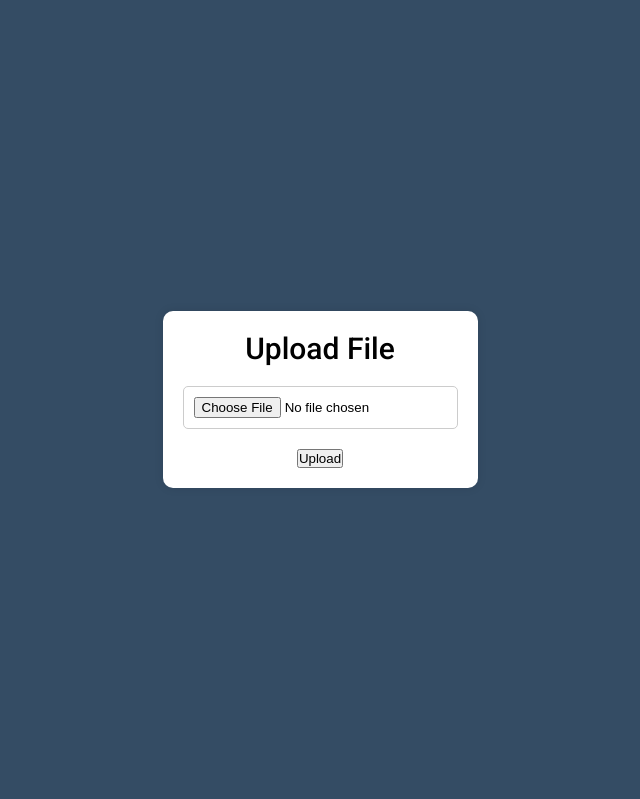
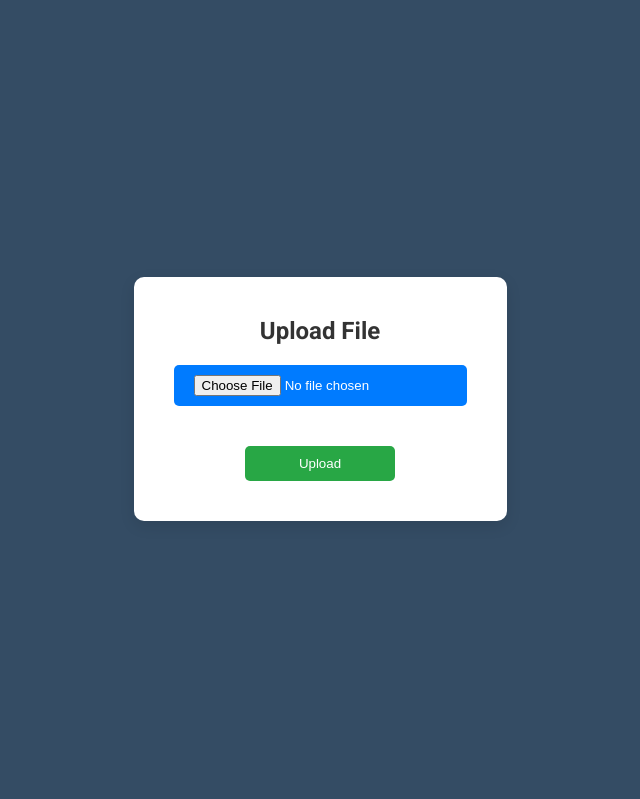
Before and after one commit to santoshvandari/FileSharing, a Django app: page /home/ in a window 1280 px wide. Shown: the part 59-858 px from the top of the page, without its empty margins (320-960 px from the left). Run offline with Django 5.2, Linux system fonts and the light colour scheme.

Commit message:
Home Page Created and CSS Changes:

```diff
--- a/main/views.py
+++ b/main/views.py
@@ -13,9 +13,23 @@ def home(request):
         fileno=fileid()
         print(slug,fileno)
         print(filename)
-
-        SharedFiles.objects.create(file=file,filename=filename,slug=slug,fileid=fileno)
-        # return render(request,'index.html',{'slug':slug})
+        try:
+            SharedFiles.objects.create(file=file,filename=filename,slug=slug,fileid=fileno)
+            successdata={
+                'status':'success',
+                'slug':slug,
+                'fileid':fileno
+            }
+            print(successdata)
+            return render(request,'index.html',successdata)
+        except Exception as ex:
+            print(ex)
+            successdata={
+                'status':'error',
+                'message':'Something went wrong.'
+            }
+            print(successdata)
+            return render(request,'index.html',successdata)
     return render(request,'index.html')
 
 
--- a/static/css/index.css
+++ b/static/css/index.css
@@ -43,42 +43,114 @@ nav ul li a:hover{
 /* Main Section Start Here */
 main{
     display: flex;
+    align-items: center;
+    justify-content: center;
+    height: 100vh;
+    flex-direction: column;
+    gap: 50px;
+}
+/* Upload Section Start Here  */
+#fileupload {
+    background: #fff;
+    padding: 40px;
+    border-radius: 10px;
+    box-shadow: 0 5px 15px rgba(0, 0, 0, 0.1);
+    text-align: center;
+
+}
+#fileupload h2 {
+    margin-bottom: 20px;
+    font-size: 24px;
+    color: #333;
+}
+#fileupload form{
+    display: flex;
+    flex-direction: column;
+    align-items: center;
+}
+#fileupload input[type="file"]{
+    background-color: #007bff;
+    color: #fff;
+    padding: 10px 20px;
+    border-radius: 5px;
+    cursor: pointer;
+    transition: background-color 0.3s ease;
+    margin-bottom: 20px;
+    overflow: hidden;
+}
+#fileupload button[type="submit"] {
+    background-color: #28a745;
+    color: #fff;
+    padding: 10px 20px;
+    border: none;
+    border-radius: 5px;
+    cursor: pointer;
+    transition: background-color 0.3s ease;
+    margin-top: 20px;
+    width: 150px;
+}
+#fileupload button[type="submit"]:hover {
+    background-color: #218838;
+}
+/* Upload Section Ends Here  */
+/* Success Message Start Here */
+section#successMessage{
+    background: #28a745;
+    color: #fff;
+    padding: 20px;
+    border-radius: 10px;
+    box-shadow: 0 5px 15px rgba(0, 0, 0, 0.1);
+    text-align: center;
+    width: 100%;
+    max-width: 400px;
+}
+div.status p{
+    font-size: 16px;
+    font-weight: 500;
+
+}
+div.message p{
+    font-size: 20px;
+    font-weight: 500;
+    margin-top: 10px;
+    margin-bottom: 5;
+}
+
+div.url{
+    background:#344C64;
+    padding: 20px;
+    display: flex;
     justify-content: center;
     align-items: center;
-    height: 100vh;
+    flex-direction: column;
+    border-radius: 10px;
 }
-/* Upload Section Start Here  */
-section#fileupload{
-    display: flex;
-    flex-direction: column;
-    justify-content: center;
-    align-items: center;
-    padding: 20px;
-    background-color: #fff;
-    border-radius: 10px;
-    box-shadow: 0 0 10px rgba(0,0,0,0.1);
+
+/* create the button for it  */
+div.url span{
+    font-size: 20px;
+    font-weight: 500;
+    background: #007bff;
+    padding: 5px 8px;
+    margin-top: 10px;
+    border-radius: 5px;
+    cursor: pointer;
 }
-section#fileupload h2{
-    margin-bottom: 20px;
-    font-size: 30px;
-    font-weight: 500;
-}
-section#fileupload form{
-    display: flex;
-    flex-direction: column;
-    justify-content: center;
-    align-items: center;
-}
-form input[type="file"]{
-    margin-bottom: 20px;
-    padding: 10px;
-    width: 100%;
-    border: 1px solid #ccc;
-    border-radius: 5px;
-    outline: none;
+div.url span:hover{
+    background: #0056b3;
 }
 
 
+
+
+/* div.message p url{
+    color: #fff;
+    text-decoration: none;
+    font-size: 20px;
+    font-weight: 500;
+    transition: color 0.3s;
+} */
+/* Success Message Start Here */
 
 
 
--- a/static/js/index.js
+++ b/static/js/index.js
@@ -1,4 +1,23 @@
-'use strict'
 (()=>{
-    console.log("Hello Wrold");
+    const fileidcopy=document.getElementById('fileidcopy');
+    const urlcopy=document.getElementById('urlcopy');
+    const url = document.getElementById('url');
+    const fileid = document.getElementById('fileid');
+    const statusmessage = document.getElementById('status');
+
+
+    urlcopy.addEventListener('click',()=>{
+        window.navigator.clipboard.writeText(url.textContent);
+        statusmessage.textContent='URL Copied to clipboard';
+        });
+    fileidcopy.addEventListener('click',()=>{
+          window.navigator.clipboard.writeText(fileid.textContent);
+          statusmessage.textContent='File ID Copied to clipboard';
+    });
+
+    // counter to remove the copied to clipboard text
+    setInterval(() => {
+        statusmessage.textContent='';
+    }, 5000);
+
 })();
```
Also changed, not shown: Templates/index.html (+33 -0 lines), db.sqlite3, 1 other file.
